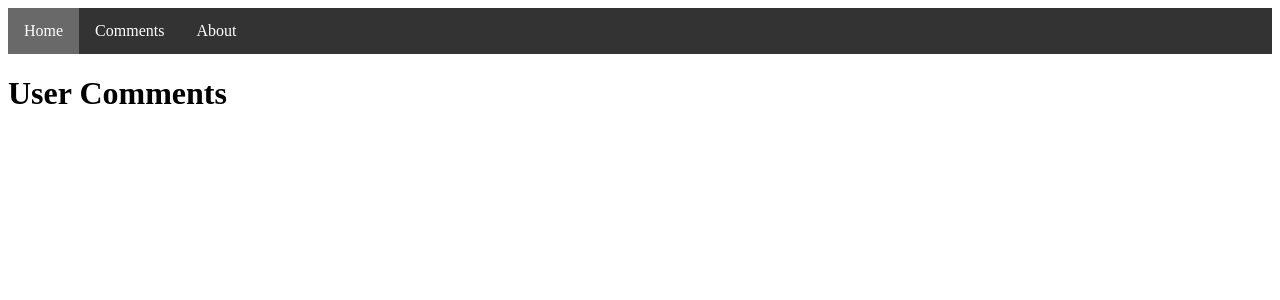
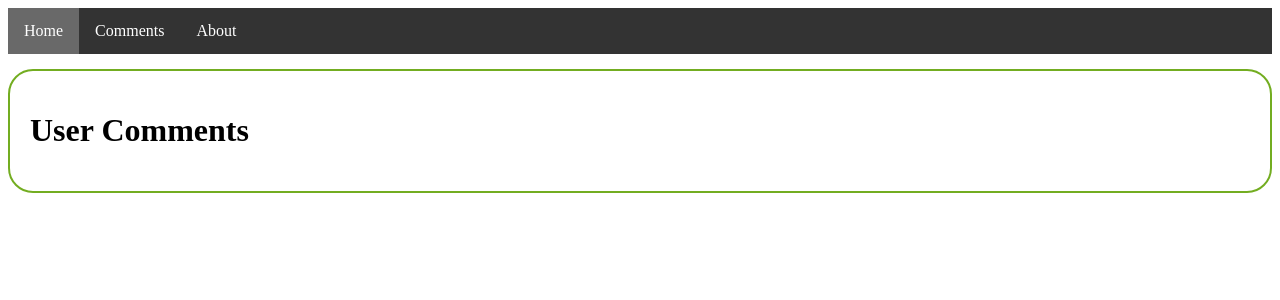
Before and after one commit to seenivasanpalanisamy/simple_django_app, a Django app: page /details/ in a window 1280 px wide. Shown: the top 300 px of the page. Run offline with Django 3.2, Linux system fonts and the light colour scheme.

Commit message:
small changes for UI

```diff
--- a/user_comments/templates/user_comments/base.html
+++ b/user_comments/templates/user_comments/base.html
@@ -28,6 +28,13 @@
       .active {
           background-color: #696969;
       }
+
+      div.bd {
+          border-radius: 25px;
+          border: 2px solid #73AD21;
+          padding: 20px;
+          margin-top: 15px;
+      }
     </style>
   </head>
   <body>
@@ -36,6 +43,8 @@
       <li><a href="{% url 'details' %}">Comments</a></li>
       <li><a href="{% url 'about' %}">About</a></li>
     </ul>
-    {% block content %}{% endblock %}
+    <div class="bd">
+        {% block content %}{% endblock %}
+    </div>
   </body>
 </html>
--- a/user_comments/templates/user_comments/details.html
+++ b/user_comments/templates/user_comments/details.html
@@ -3,13 +3,13 @@
     <h1>User Comments</h1>
     {% for commen in comments %}
     <ul>
-      <li><strong>Title:</strong> {{ commen.title }}</li></br>
+      <li><strong>Title:</strong> {{ commen.title|title }}</li></br>
       <ul>
-    	<li><strong>Comment:</strong> {{ commen.comment }}</li></br>
-      <li><strong>Date:</strong> {{ commen.commented_at }}</li></br>
       {% if commen.name.name %}
-      <li><strong>Name:</strong> {{ commen.name.name }}</li></br>
+      <li><strong>Name:</strong> {{ commen.name.name|upper }}</li></br>
       {% endif %}
+    	<li><strong>Comment:</strong> {{ commen.comment|lower|capfirst }}</li></br>
+      <li><strong>Date:</strong> {{ commen.commented_at }}</li></br></br>
     </ul>
   	</ul>
     {% endfor %}
```
